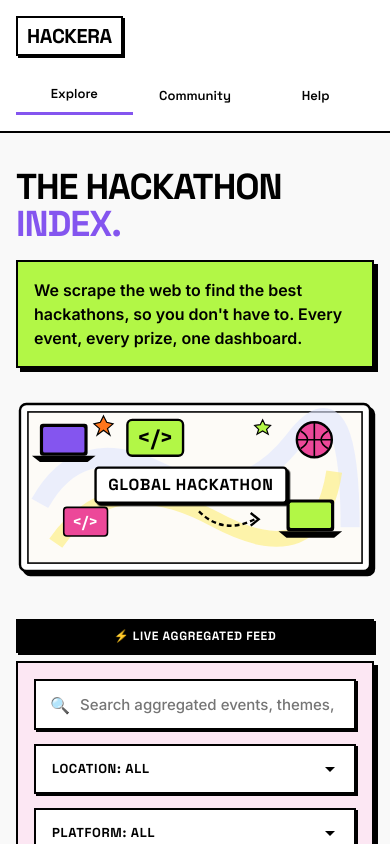
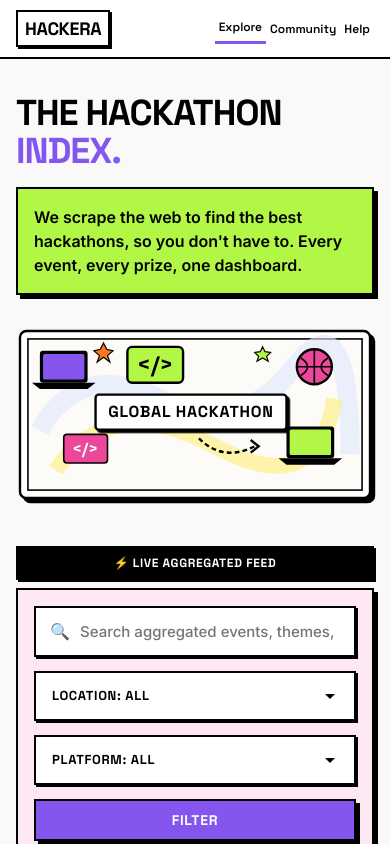
Before and after one commit to ArshadullaShaik/Hackera, a Next.js app: page / in a window 390 px wide. Shown: the top 844 px of the page. Built offline with nearby package versions, Linux system fonts and the light colour scheme; no server answers; the database is empty.

Commit message:
optimizing website for mobile devices

```diff
--- a/src/app/globals.css
+++ b/src/app/globals.css
@@ -714,22 +714,23 @@ img, svg {
 
 @media (max-width: 768px) {
   .nav-container {
-    padding: 16px;
-    flex-wrap: wrap;
+    padding: 10px 16px;
+    flex-wrap: nowrap;
+    gap: 8px;
   }
 
   .nav-links {
-    width: 100%;
-    order: 2;
-    justify-content: space-between;
-    gap: 8px;
-    padding-top: 4px;
+    width: auto;
+    margin-left: auto;
+    gap: 0;
+    white-space: nowrap;
   }
 
   .nav-item {
-    flex: 1;
-    padding: 8px 4px;
+    flex: none;
+    padding: 5px 6px;
     text-align: center;
+    font-size: 13px;
   }
 
   .main-content {
@@ -792,11 +793,11 @@ img, svg {
   }
 
   .card-header {
-    height: 170px;
+    height: 140px;
   }
 
   .card-body {
-    padding: 20px;
+    padding: 16px;
   }
 
   .active-tags-bar {
@@ -836,16 +837,13 @@ img, svg {
 
 @media (max-width: 480px) {
   .brand-logo {
-    padding: 3px 9px;
-    font-size: 20px;
+    padding: 3px 7px;
+    font-size: 18px;
   }
 
   .nav-item {
-    font-size: 13px;
-  }
-
-  .nav-links {
-    gap: 4px;
+    padding: 5px 4px;
+    font-size: 12px;
   }
 
   .hero-title {
@@ -875,6 +873,18 @@ img, svg {
     gap: 10px;
   }
 
+  .card-header {
+    height: 128px;
+  }
+
+  .card-body {
+    padding: 14px;
+  }
+
+  .card-description {
+    margin-bottom: 16px;
+  }
+
   .pill-tag {
     max-width: 100%;
     overflow-wrap: anywhere;
```
